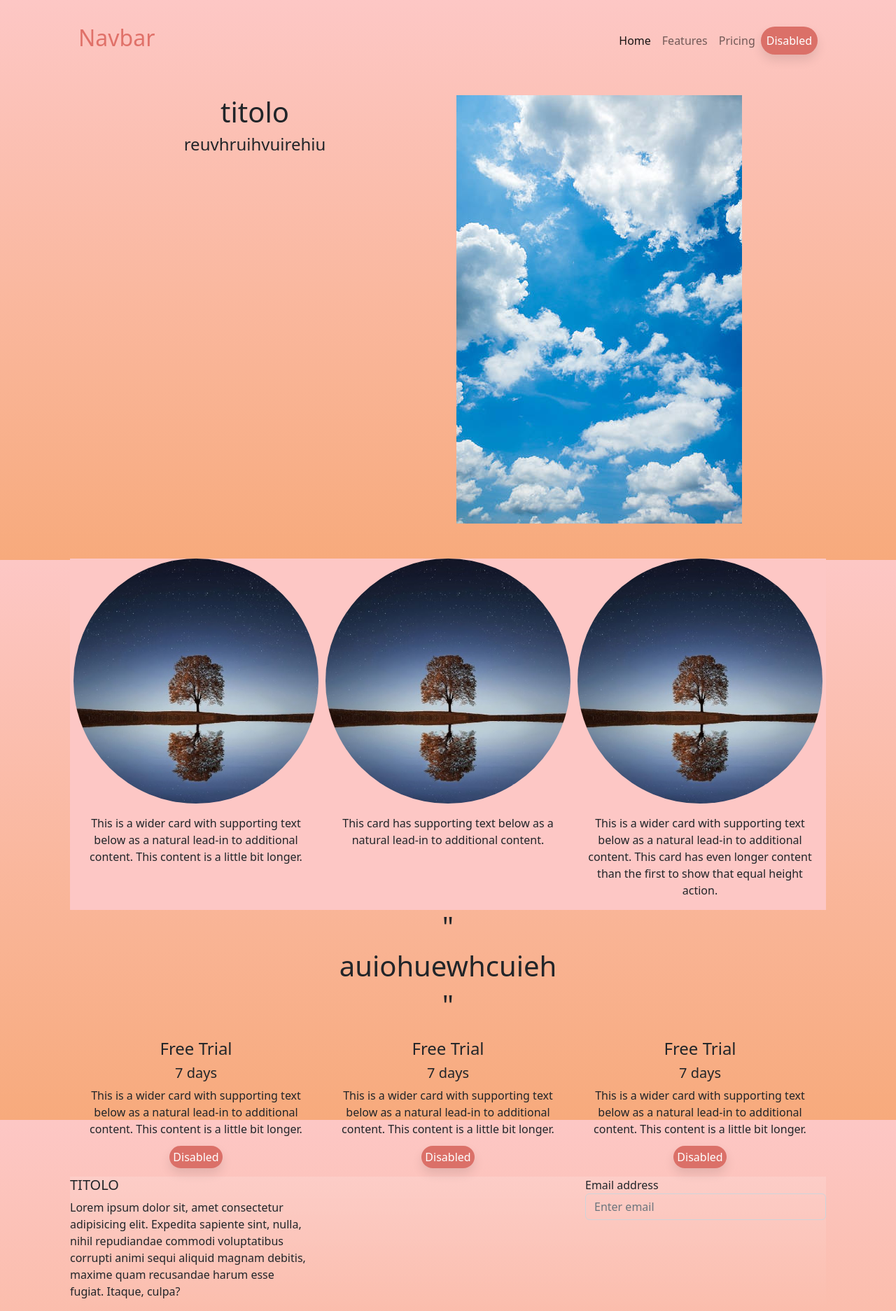
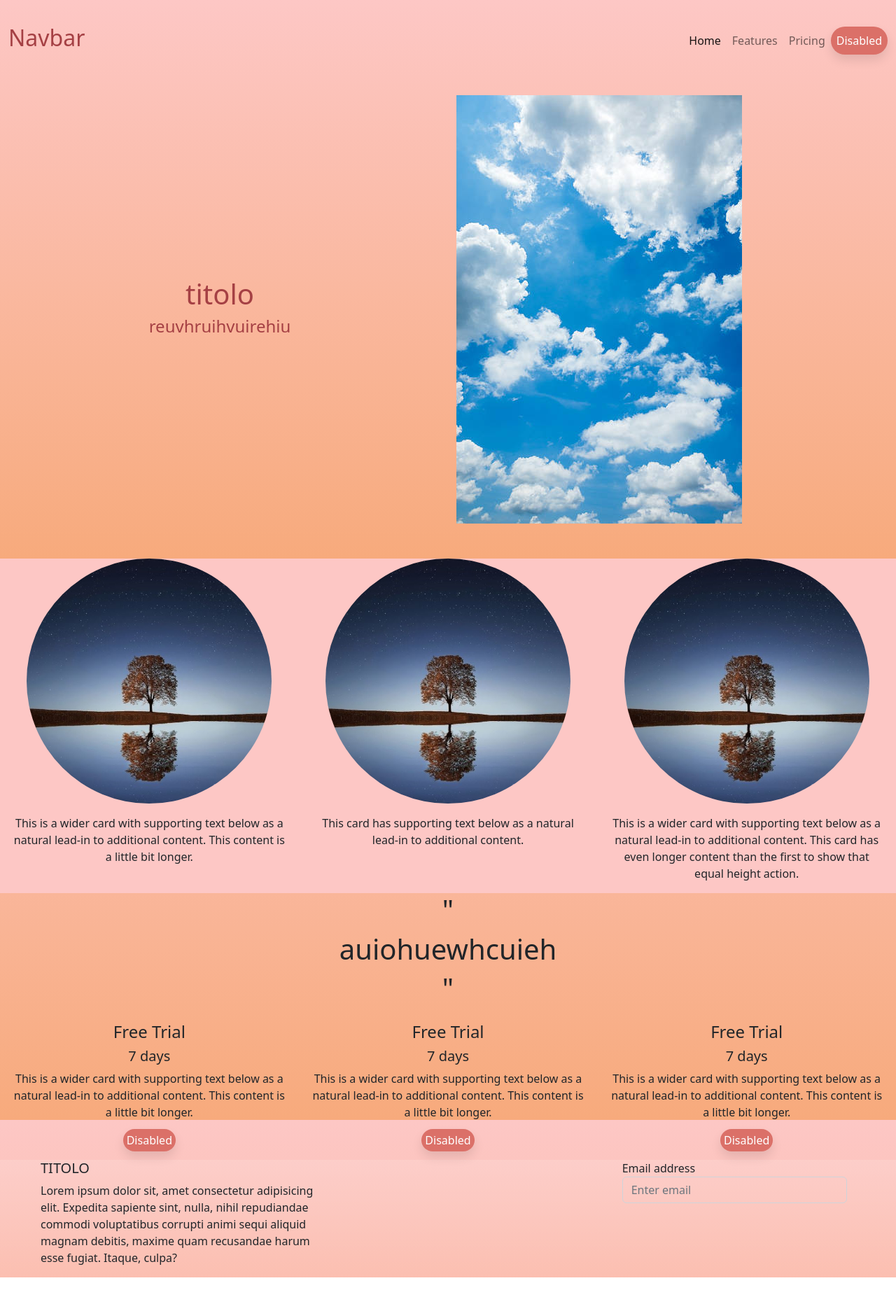
Before and after one commit to AA33445/esercizio_2, a plain HTML site: page index.html in a window 1280 px wide. Shown: the whole page at 70% size. After the commit the page ends 1825 px from the top, so only its background shows below. Drawn offline with nearby package versions, Linux system fonts and the light colour scheme; files whose address does not match are found by name.

Commit message:
quarto commit

```diff
--- a/index.html
+++ b/index.html
@@ -1,21 +1,18 @@
 <!DOCTYPE html>
 <html lang="en">
+
 <head>
   <meta charset="utf-8" />
   <meta name="viewport" content="width=device-width, initial-scale=1" />
   <title>Bootstrap demo</title>
-    <link
-      href="https://cdn.jsdelivr.net/npm/bootstrap@5.2.0-beta1/dist/css/bootstrap.min.css"
-      rel="stylesheet"
-      integrity="sha384-0evHe/X+R7YkIZDRvuzKMRqM+OrBnVFBL6DOitfPri4tjfHxaWutUpFmBp4vmVor"
-      crossorigin="anonymous"
-    />
+  <link href="https://cdn.jsdelivr.net/npm/bootstrap@5.2.0-beta1/dist/css/bootstrap.min.css" rel="stylesheet"
+    integrity="sha384-0evHe/X+R7YkIZDRvuzKMRqM+OrBnVFBL6DOitfPri4tjfHxaWutUpFmBp4vmVor" crossorigin="anonymous" />
   <link rel="stylesheet" href="style.css" type="text/css" />
 </head>
 
 
 
-  <body class="containerX">
+<body>
     <nav class="navbar navbar-expand-lg">
       <span class="border-left"></span>
       <div class="container-fluid">
@@ -46,9 +43,11 @@
 
     <div class="row pad">
       <div class="col titolo">
-        <div class="row"></div>
+        <div class="row">
           <h1>titolo</h1>
           <h4>reuvhruihvuirehiu
+        </div>
+
         </h4>
       </div>
       <div class="col sfumato"><img src="..\esercizio2\img2.jpg" alt="..."></div>
@@ -89,18 +88,23 @@
 
 
 
-    <div class="row centro">
+    <div class="row centro ">
       <h1>"</h1>
       <h1>auiohuewhcuieh</h1>
       <h1>"</h1>
     </div>
 
+
+
+
+    <!-- ffffffffffffffffffffffffffffffffffffffffffffff -->
     <div class="card-group">
       <div class="card">
         <div class="card border-0">
           <div class="card-body">
             <h4 class="card-title centro">Free Trial</h5>
-            <h5 class="centro">7 days</h4>
+              <h5 class="centro">7 days
+            </h4>
             <p class="card-text centro">
               This is a wider card with supporting text below as a natural
               lead-in to additional content. This content is a little bit
@@ -118,7 +122,8 @@
         <div class="card border-0">
           <div class="card-body">
             <h4 class="card-title centro">Free Trial</h5>
-            <h5 class="centro">7 days</h4>
+              <h5 class="centro">7 days
+            </h4>
             <p class="card-text centro">
               This is a wider card with supporting text below as a natural
               lead-in to additional content. This content is a little bit
@@ -135,7 +140,8 @@
         <div class="card border-0">
           <div class="card-body">
             <h4 class="card-title centro">Free Trial</h5>
-            <h5 class="centro">7 days</h4>
+              <h5 class="centro">7 days
+            </h4>
             <p class="card-text centro">
               This is a wider card with supporting text below as a natural
               lead-in to additional content. This content is a little bit
@@ -156,7 +162,7 @@
 
         <div class="row">
 
-          <div class="col">
+          <div class="col colX">
 
 
 
@@ -166,12 +172,12 @@
               harum esse fugiat. Itaque, culpa?</p>
           </div>
           <div class="col"></div>
-                <div class="col me-0">
+          <div class="col">
 
             <form class="">
-                    <div class="form-group">
-                      <label class="email">Email address</label>
-                      <input type="email" class="form-control email transparent-input"  placeholder="Enter email"></input>
+              <div class="form-group emailX">
+                <label class="email ">Email address</label>
+                <input type="email" class="form-control email transparent-input" placeholder="Enter email"></input>
 
               </div>
 
@@ -182,5 +188,7 @@
           </div>
         </div>
       </footer>
+
 </body>
+
 </html>
--- a/style.css
+++ b/style.css
@@ -1,11 +1,8 @@
-.containerX{
-   padding-left: 100px;
-   padding-right: 100px;
-}
 
 body {
     background: linear-gradient(#FDC7C5, #F7AA7C);
     height: 100vh;
+    /* overflow-x:hidden; */
   }
 
   /* .button {
@@ -103,6 +100,12 @@ a {
 .titolo{
   text-align: center;
    font-size: 500%;
+   vertical-align: middle;
+   color:#A54044;
+
+   display: flex;
+   justify-content: center;
+   align-items: center;
 }
 
 .pad{
@@ -110,12 +113,31 @@ a {
 }
 
 .navbar-brand{
-  color:#e07169;
+  color:#A54044;
   font-size: xx-large;
+
 
 }
 
 .colCard{
   background-color:#FDC7C5 ;
+}
 
+.colX{
+  padding-left: 70px;
 }
+
+
+.colore{
+  color:#97464D;
+}
+
+
+.emailX{
+  padding-right: 70px;
+}
+
+.padX{
+  margin-left: 100px;
+  margin-right: 100px;
+}
```
Lines whose indentation alone changed are shown as unchanged.
